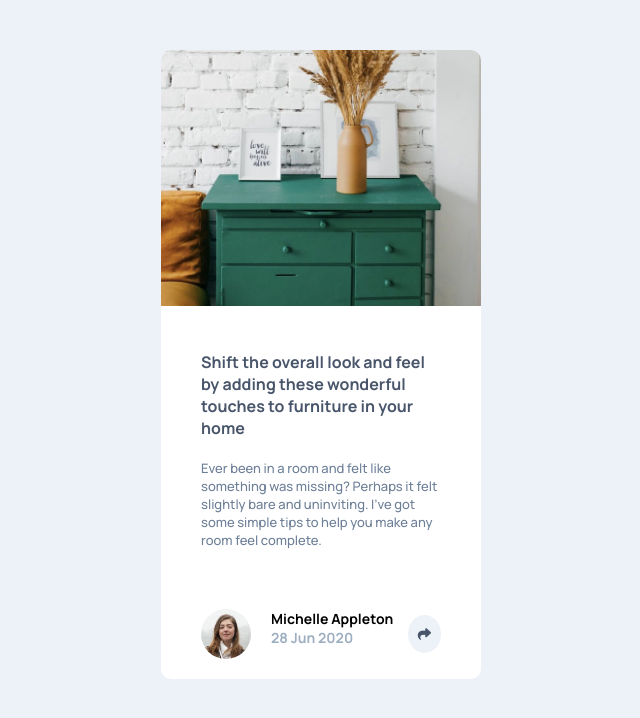
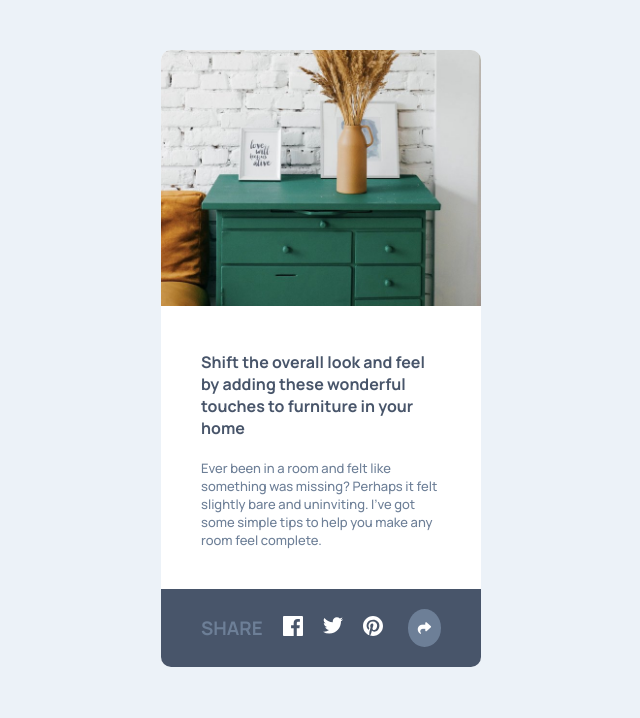
Before and after one commit to DanieleErcoli243/article-preview-component-master, a plain HTML site: page index.html in a window 1280 px wide. Both pictures are taken after a click on the button 743 px from the left and 634 px from the top of the page. Shown: the whole page, without its empty margins (319-959 px from the left). Drawn offline with Linux system fonts and the light colour scheme.

Commit message:
made the script work

```diff
--- a/css/style.css
+++ b/css/style.css
@@ -30,7 +30,7 @@ img {
     display: flex;
     align-items: center;
     justify-content: space-between;
-
+    gap: 20px;
 }
 
 .share{
@@ -92,16 +92,14 @@ img {
 
     .card-footer{
         padding: 20px 40px;
-        display: flex;
-        align-items: center;
-        justify-content: space-between;
+
 
         figure{
             display: flex;
             gap: 20px;
 
             img {
-                max-width: 50px;
+                max-width: 35px;
                 border-radius: 50%;
             }
 
@@ -144,7 +142,7 @@ img {
 
         ul {
             list-style-type: none;
-            gap: 20px;
+
         }
     }
 }
--- a/index.html
+++ b/index.html
@@ -41,7 +41,7 @@
             it felt slightly bare and uninviting. I’ve got some simple tips
             to help you make any room feel complete.</p>
         </div>
-        <div class="card-footer">
+        <div class="card-footer d-flex">
           <figure>
             <img src="images/avatar-michelle.jpg" alt="immagine di Michelle Appleton">
             <figcaption>
--- a/js/script.js
+++ b/js/script.js
@@ -1,8 +1,13 @@
 // recupero il bottone dal DOM
 
 const shareBtn = document.querySelector('.share');
+const cardFooter = document.querySelector('.card-footer');
+const shareBox = document.getElementById('share');
 
 // aggancio un ascoltatore di eventi al bottone
 shareBtn.addEventListener('click', () => {
-
+    cardFooter.classList.remove('d-flex');
+    cardFooter.classList.add('d-none');
+    shareBox.classList.remove('d-none');
+    shareBox.classList.add('d-flex');
 })
```
